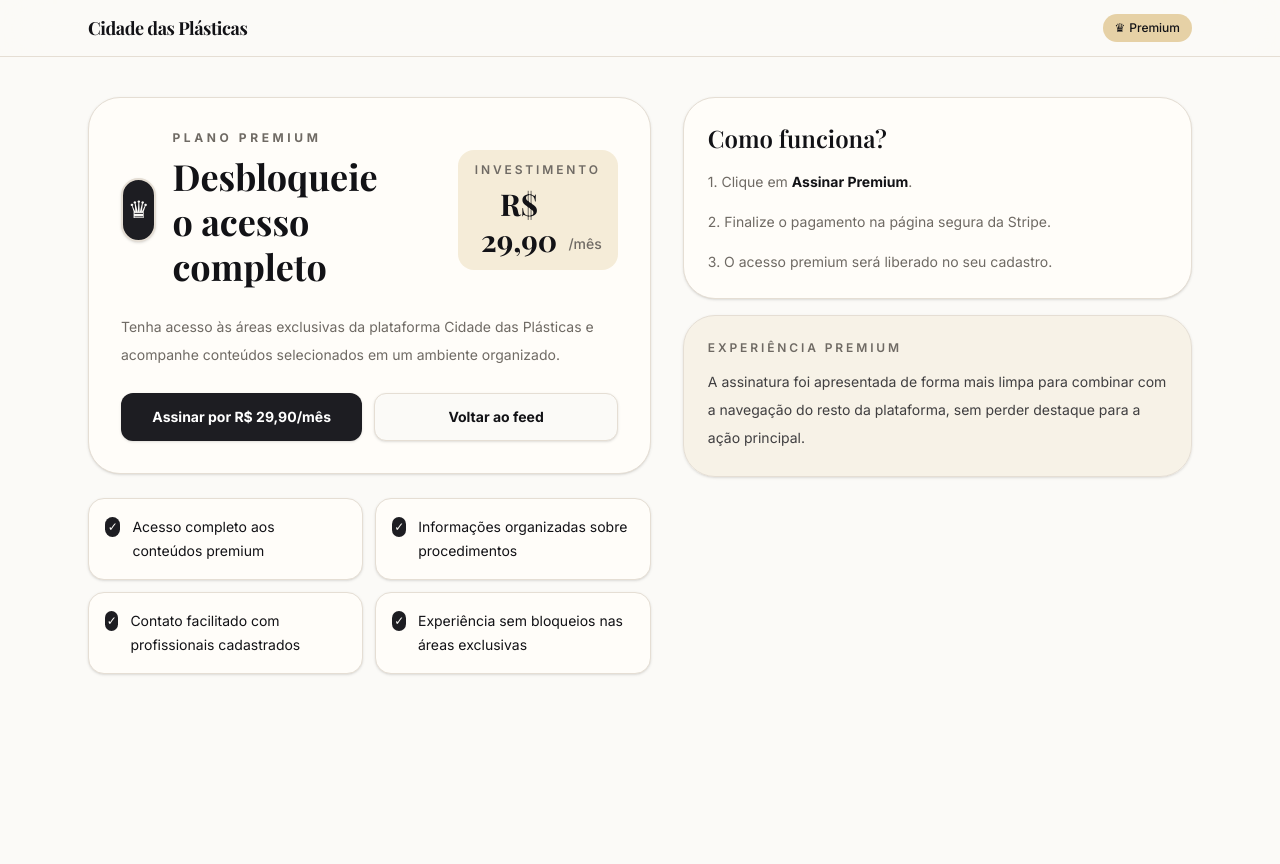
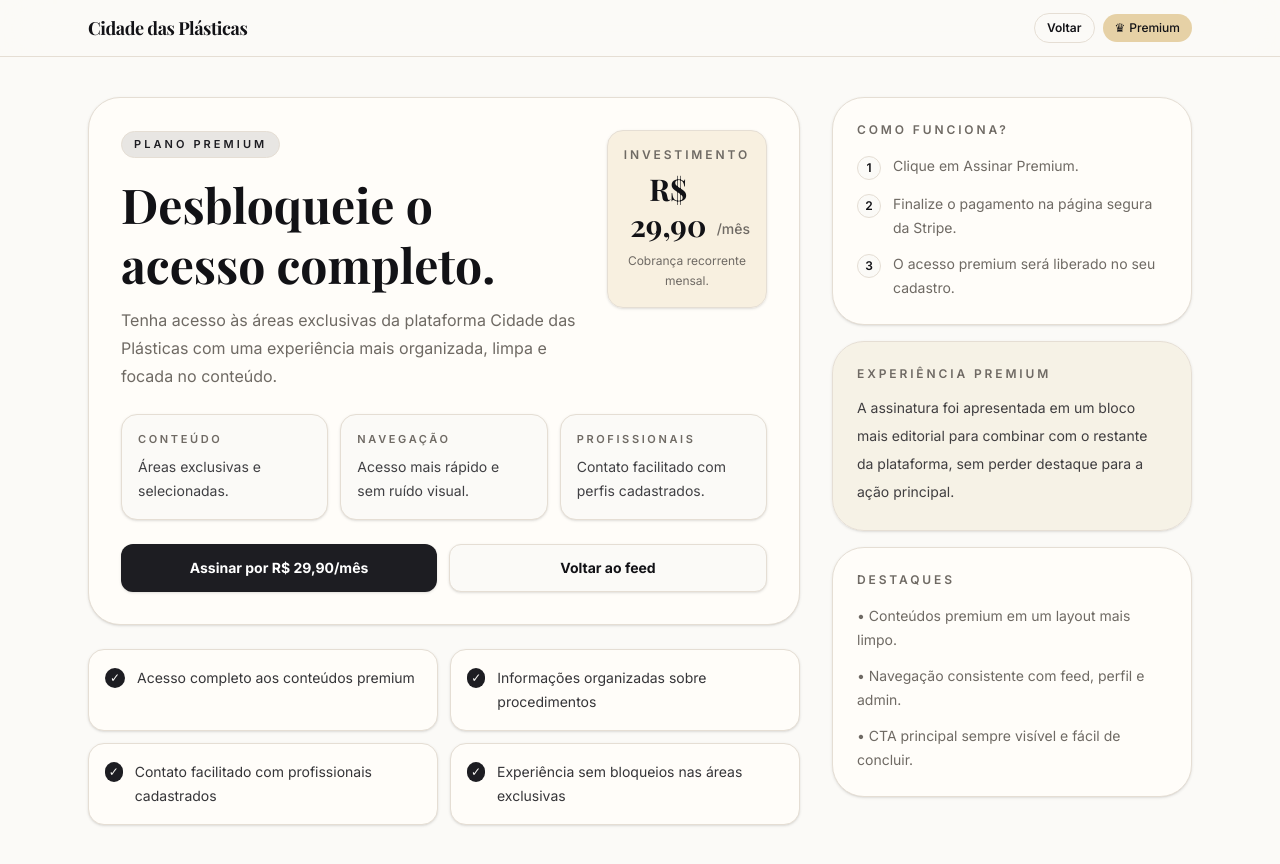
Before and after one commit to LeandroSatsuki/Uba-Cidade-Das-Plasticas, a Next.js app: page /premium in a window 1280 px wide. Shown: the top 864 px of the page. Before the commit the page ends 800 px from the top, so only its background shows below. Built offline with nearby package versions, Linux system fonts and the light colour scheme.

Commit message:
feat: refresh premium landing layout

```diff
--- a/src/app/premium/page.tsx
+++ b/src/app/premium/page.tsx
@@ -12,15 +12,28 @@
   "Experiência sem bloqueios nas áreas exclusivas",
 ];
 
+const steps = [
+  "Clique em Assinar Premium.",
+  "Finalize o pagamento na página segura da Stripe.",
+  "O acesso premium será liberado no seu cadastro.",
+];
+
 export default function PremiumPage() {
   return (
     <main className="min-h-screen bg-background text-foreground">
       <header className="sticky top-0 z-50 border-b border-border bg-background/90 backdrop-blur-xl">
-        <div className="mx-auto flex h-14 max-w-6xl items-center justify-between px-4 lg:px-6">
+        <div className="mx-auto flex h-14 max-w-6xl items-center justify-between gap-3 px-4 lg:px-6">
           <Link href="/feed" className="font-heading text-lg font-bold tracking-tight">
             Cidade das Plásticas
           </Link>
 
+          <div className="flex items-center gap-2">
+            <Link
+              href="/feed"
+              className="rounded-full border border-border px-3 py-1.5 text-xs font-semibold transition hover:bg-muted"
+            >
+              Voltar
+            </Link>
             <Link
               href="/premium"
               className="inline-flex items-center gap-1 rounded-full bg-accent px-3 py-1.5 text-xs font-medium text-accent-foreground"
@@ -29,49 +42,72 @@
               Premium
             </Link>
           </div>
+        </div>
       </header>
 
       <section className="mx-auto max-w-6xl px-4 pb-24 pt-8 lg:px-6 lg:pb-12 lg:pt-10">
-        <div className="grid gap-8 lg:grid-cols-[minmax(0,1.05fr)_minmax(320px,0.95fr)]">
+        <div className="grid gap-8 lg:grid-cols-[minmax(0,1.1fr)_360px]">
           <div className="space-y-6">
             <div className="rounded-[2rem] border border-border bg-card p-6 shadow-sm lg:p-8">
-              <div className="mb-6 flex flex-col gap-4 sm:flex-row sm:items-center sm:justify-between">
-                <div className="flex items-center gap-4">
-                  <div className="flex h-16 w-16 items-center justify-center rounded-full border-2 border-border bg-primary text-primary-foreground shadow-sm">
-                    <span className="text-2xl" aria-hidden="true">
-                      ♛
+              <div className="flex flex-col gap-5 sm:flex-row sm:items-start sm:justify-between">
+                <div className="space-y-4">
+                  <span className="inline-flex rounded-full border border-primary/15 bg-primary/10 px-3 py-1 text-[11px] font-semibold uppercase tracking-[0.28em] text-primary">
+                    Plano Premium
                   </span>
-                  </div>
 
-                  <div>
-                    <p className="text-xs font-bold uppercase tracking-[0.3em] text-muted-foreground">
-                      Plano Premium
+                  <div className="space-y-3">
+                    <h1 className="font-heading text-4xl font-bold leading-tight text-balance sm:text-5xl">
+                      Desbloqueie o acesso completo.
+                    </h1>
+                    <p className="max-w-2xl text-sm leading-7 text-muted-foreground sm:text-base">
+                      Tenha acesso às áreas exclusivas da plataforma Cidade das Plásticas
+                      com uma experiência mais organizada, limpa e focada no conteúdo.
                     </p>
-                    <h1 className="mt-2 font-heading text-4xl font-bold leading-tight text-balance">
-                      Desbloqueie o acesso completo
-                    </h1>
                   </div>
                 </div>
 
-                <div className="rounded-2xl bg-accent/40 px-4 py-3 text-center sm:min-w-40">
+                <div className="w-full rounded-2xl border border-border bg-accent/30 p-4 shadow-sm sm:w-44 sm:text-center">
                   <p className="text-xs font-semibold uppercase tracking-[0.24em] text-muted-foreground">
                     Investimento
                   </p>
-                  <div className="mt-2 flex items-end justify-center gap-1">
-                    <span className="font-heading text-3xl font-bold">
-                      {PREMIUM_PRICE}
-                    </span>
+                  <div className="mt-2 flex items-end gap-1 sm:justify-center">
+                    <span className="font-heading text-3xl font-bold">{PREMIUM_PRICE}</span>
                     <span className="pb-1 text-sm font-medium text-muted-foreground">
                       {PREMIUM_PERIOD}
                     </span>
                   </div>
+                  <p className="mt-2 text-xs leading-5 text-muted-foreground">
+                    Cobrança recorrente mensal.
+                  </p>
                 </div>
               </div>
 
-              <p className="max-w-2xl text-sm leading-7 text-muted-foreground">
-                Tenha acesso às áreas exclusivas da plataforma Cidade das Plásticas
-                e acompanhe conteúdos selecionados em um ambiente organizado.
+              <div className="mt-6 grid gap-3 sm:grid-cols-3">
+                <div className="rounded-2xl border border-border bg-background p-4 shadow-sm">
+                  <p className="text-[11px] font-semibold uppercase tracking-[0.24em] text-muted-foreground">
+                    Conteúdo
                   </p>
+                  <p className="mt-2 text-sm leading-6 text-foreground/80">
+                    Áreas exclusivas e selecionadas.
+                  </p>
+                </div>
+                <div className="rounded-2xl border border-border bg-background p-4 shadow-sm">
+                  <p className="text-[11px] font-semibold uppercase tracking-[0.24em] text-muted-foreground">
+                    Navegação
+                  </p>
+                  <p className="mt-2 text-sm leading-6 text-foreground/80">
+                    Acesso mais rápido e sem ruído visual.
+                  </p>
+                </div>
+                <div className="rounded-2xl border border-border bg-background p-4 shadow-sm">
+                  <p className="text-[11px] font-semibold uppercase tracking-[0.24em] text-muted-foreground">
+                    Profissionais
+                  </p>
+                  <p className="mt-2 text-sm leading-6 text-foreground/80">
+                    Contato facilitado com perfis cadastrados.
+                  </p>
+                </div>
+              </div>
 
               <div className="mt-6 flex flex-col gap-3 sm:flex-row">
                 <a
@@ -100,7 +136,7 @@
                     <span className="mt-0.5 flex h-5 w-5 items-center justify-center rounded-full bg-primary text-xs text-primary-foreground">
                       ✓
                     </span>
-                    <p className="text-sm leading-6">{benefit}</p>
+                    <p className="text-sm leading-6 text-foreground/85">{benefit}</p>
                   </div>
                 </div>
               ))}
@@ -109,21 +145,20 @@
 
           <aside className="space-y-4 lg:sticky lg:top-24 lg:self-start">
             <div className="rounded-[2rem] border border-border bg-card p-6 shadow-sm">
-              <h2 className="font-heading text-2xl font-semibold">
+              <p className="text-xs font-semibold uppercase tracking-[0.24em] text-muted-foreground">
                 Como funciona?
-              </h2>
+              </p>
 
-              <div className="mt-4 space-y-4 text-sm leading-6 text-muted-foreground">
-                <p>
-                  1. Clique em <strong className="text-foreground">Assinar Premium</strong>.
-                </p>
-                <p>
-                  2. Finalize o pagamento na página segura da Stripe.
-                </p>
-                <p>
-                  3. O acesso premium será liberado no seu cadastro.
-                </p>
-              </div>
+              <ol className="mt-4 space-y-3 text-sm leading-6 text-muted-foreground">
+                {steps.map((step, index) => (
+                  <li key={step} className="flex gap-3">
+                    <span className="mt-0.5 flex h-6 w-6 shrink-0 items-center justify-center rounded-full border border-border bg-background text-xs font-semibold text-foreground">
+                      {index + 1}
+                    </span>
+                    <span>{step}</span>
+                  </li>
+                ))}
+              </ol>
             </div>
 
             <div className="rounded-[2rem] border border-border bg-accent/20 p-6 shadow-sm">
@@ -131,10 +166,20 @@
                 Experiência premium
               </p>
               <p className="mt-3 text-sm leading-7 text-foreground/80">
-                A assinatura foi apresentada de forma mais limpa para combinar com
-                a navegação do resto da plataforma, sem perder destaque para a ação
-                principal.
+                A assinatura foi apresentada em um bloco mais editorial para combinar
+                com o restante da plataforma, sem perder destaque para a ação principal.
               </p>
+            </div>
+
+            <div className="rounded-[2rem] border border-border bg-card p-6 shadow-sm">
+              <p className="text-xs font-semibold uppercase tracking-[0.24em] text-muted-foreground">
+                Destaques
+              </p>
+              <div className="mt-4 space-y-3 text-sm leading-6 text-muted-foreground">
+                <p>• Conteúdos premium em um layout mais limpo.</p>
+                <p>• Navegação consistente com feed, perfil e admin.</p>
+                <p>• CTA principal sempre visível e fácil de concluir.</p>
+              </div>
             </div>
           </aside>
         </div>
```
Lines whose indentation alone changed are shown as unchanged.
